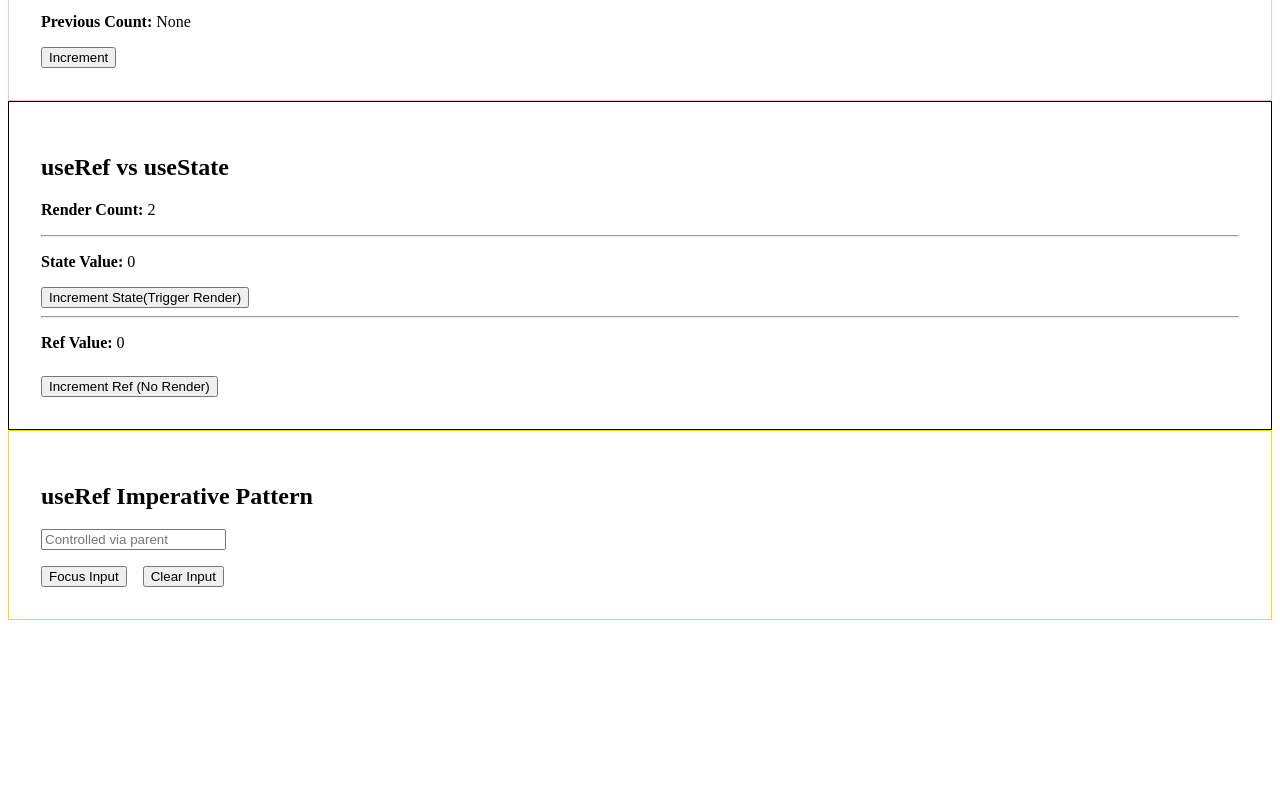
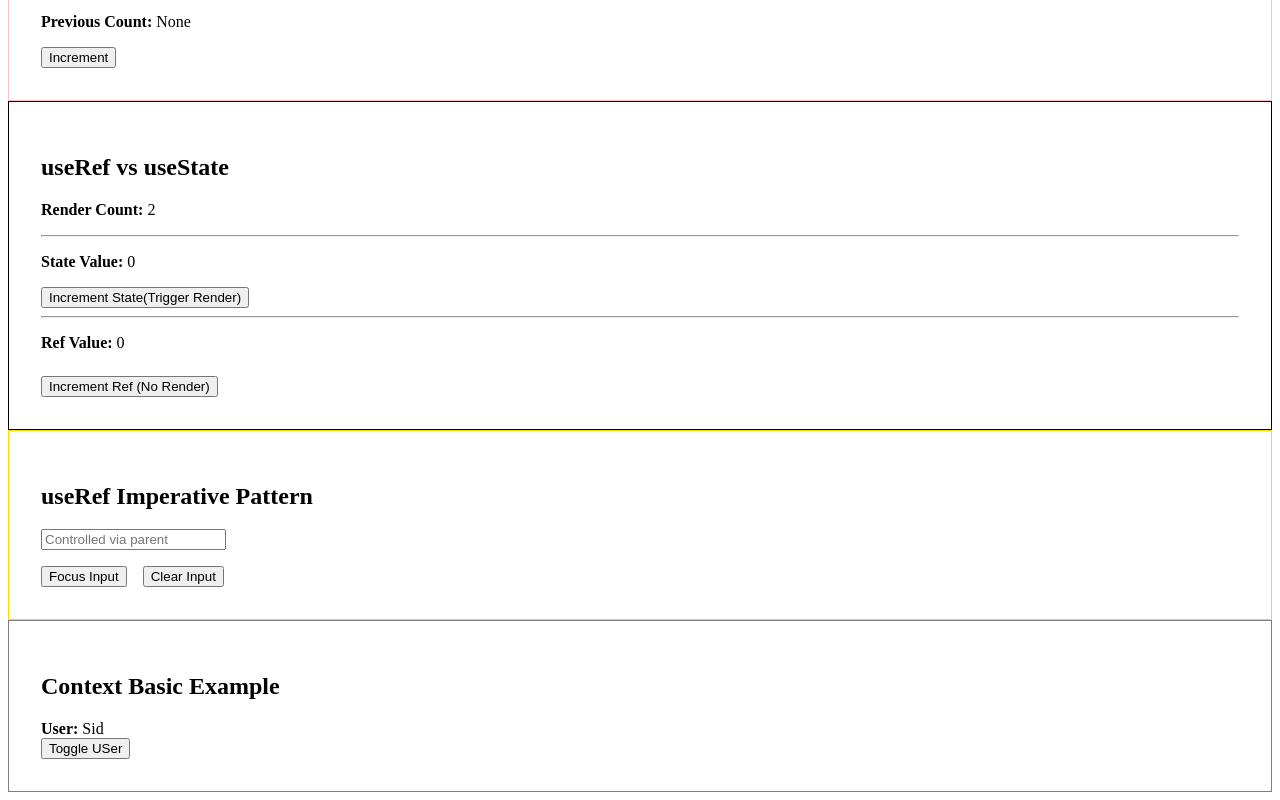
Before and after one commit to sidram403/react-deep-mastery, a React (Vite) app in the folder 01-core-react/: page / in a window 1280 px wide. Shown: the part 2081-2881 px from the top of the page. Before the commit the page ends 2709 px from the top, so only its background shows below. Built offline with nearby package versions, Linux system fonts and the light colour scheme.

Commit message:
feat: implement basic Context API example with provider and consumer

```diff
--- a/01-core-react/src/App.tsx
+++ b/01-core-react/src/App.tsx
@@ -12,6 +12,7 @@ import { UseRefPersistValue } from "./features/useRef/usref-persist-value";
 import { UseRefPreviousValue } from "./features/useRef/useref-previous-value";
 import { UseRefVsUseState } from "./features/useRef/useref-vs-usestate";
 import { UseRefImperativePattern } from "./features/useRef/useref-imperative-pattern";
+import { ContextBasic } from "./features/context-api/context-basic";
 
 /**
  * Application root
@@ -37,6 +38,7 @@ function App(): React.ReactElement {
       <UseRefPreviousValue />
       <UseRefVsUseState />
       <UseRefImperativePattern />
+      <ContextBasic />
     </main>
   );
 }
--- /dev/null
+++ b/01-core-react/src/features/context-api/context-basic/Parent.tsx
@@ -0,0 +1,30 @@
+import React, { useState } from "react";
+import { UserContext } from "./UserContext";
+import UserDisplay from "./UserDisplay";
+
+/**
+ * Parent Component
+ *
+ * Provides exontext value
+ */
+function Parent(): React.ReactElement {
+  const [name, setName] = useState<string>("Sid");
+
+  return (
+    <section style={{ padding: "2rem", border: "1px solid gray" }}>
+      <h2>Context Basic Example</h2>
+
+      <UserContext.Provider value={{ name }}>
+        <UserDisplay />
+
+        <button
+          onClick={() => setName((prev) => (prev === "Sid" ? "Alex" : "Sid"))}
+        >
+          Toggle USer
+        </button>
+      </UserContext.Provider>
+    </section>
+  );
+}
+
+export default Parent;
--- /dev/null
+++ b/01-core-react/src/features/context-api/context-basic/UserContext.tsx
@@ -0,0 +1,17 @@
+import { createContext } from "react";
+
+/**
+ * User Context Type Definition
+ */
+export interface UserContextType {
+  name: string;
+}
+
+/**
+ * Creating Context
+ *
+ * Default value is only used if no provider exists.
+ */
+export const UserContext = createContext<UserContextType>({
+  name: "Guest",
+});
--- /dev/null
+++ b/01-core-react/src/features/context-api/context-basic/UserDisplay.tsx
@@ -0,0 +1,21 @@
+import React, { useContext } from "react";
+import { UserContext } from "./UserContext";
+
+/**
+ * UserDisplay Component
+ *
+ * consumes context using useContext.
+ */
+function UserDisplay(): React.ReactElement {
+  const user = useContext(UserContext);
+
+  console.log("UserDisplay Rendered");
+
+  return (
+    <div>
+      <strong>User:</strong> {user.name}
+    </div>
+  );
+}
+
+export default UserDisplay;
--- /dev/null
+++ b/01-core-react/src/features/context-api/context-basic/index.ts
@@ -0,0 +1 @@
+export { default as ContextBasic } from "./Parent";
```
